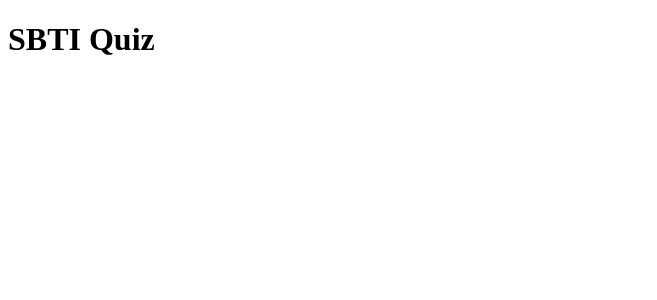
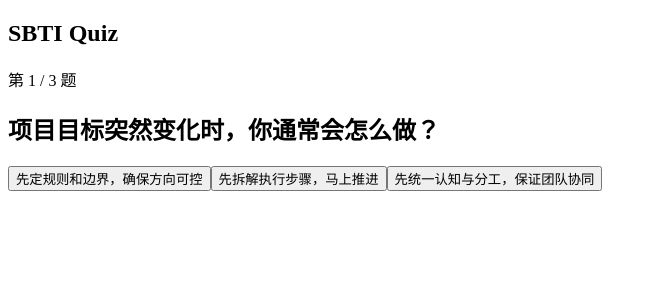
Before and after one commit to zlun408-cyber/OpenClaw-SBTI, a React (Vite) app: page /quiz in a window 1280 px wide. Shown: the top 300 px of the page, without its empty margins (0-657 px from the left). Built offline with nearby package versions, Linux system fonts and the light colour scheme.

Commit message:
feat: add quiz to avatar preview flow

```diff
--- /dev/null
+++ b/src/features/avatar/AvatarPreviewCard.tsx
@@ -0,0 +1,31 @@
+import type { CharacterProfile } from "../../types/domain";
+
+type AvatarPreviewCardProps = {
+  character: CharacterProfile;
+  customName: string;
+  onCustomNameChange: (value: string) => void;
+  onEnterOffice: () => void;
+};
+
+export function AvatarPreviewCard({
+  character,
+  customName,
+  onCustomNameChange,
+  onEnterOffice
+}: AvatarPreviewCardProps) {
+  return (
+    <section>
+      <h1>{character.title}</h1>
+      <label>
+        角色姓名
+        <input
+          value={customName}
+          onChange={(event) => onCustomNameChange(event.target.value)}
+        />
+      </label>
+      <button type="button" onClick={onEnterOffice}>
+        进入数字办公室
+      </button>
+    </section>
+  );
+}
--- a/src/features/avatar/AvatarPreviewRoute.tsx
+++ b/src/features/avatar/AvatarPreviewRoute.tsx
@@ -1,3 +1,35 @@
+import { useState } from "react";
+import { useNavigate } from "react-router-dom";
+
+import { useAppStore } from "../../state/appStore";
+import { AvatarPreviewCard } from "./AvatarPreviewCard";
+
 export function AvatarPreviewRoute() {
-  return <h1>Avatar Preview</h1>;
+  const navigate = useNavigate();
+  const character = useAppStore((state) => state.character);
+  const [customName, setCustomName] = useState(character.customName);
+
+  const enterOffice = () => {
+    useAppStore.setState((state) => ({
+      ...state,
+      phase: "office",
+      character: {
+        ...state.character,
+        customName: customName.trim()
+      }
+    }));
+    navigate("/office");
+  };
+
+  return (
+    <>
+      <h2>Avatar Preview</h2>
+      <AvatarPreviewCard
+        character={character}
+        customName={customName}
+        onCustomNameChange={setCustomName}
+        onEnterOffice={enterOffice}
+      />
+    </>
+  );
 }
--- a/src/features/quiz/SbtiQuizRoute.tsx
+++ b/src/features/quiz/SbtiQuizRoute.tsx
@@ -1,3 +1,48 @@
+import { useState } from "react";
+import { useNavigate } from "react-router-dom";
+
+import { useAppStore } from "../../state/appStore";
+import { questions } from "./questions";
+import { type QuizAnswer, scoreQuiz } from "./scoring";
+
 export function SbtiQuizRoute() {
-  return <h1>SBTI Quiz</h1>;
+  const completeQuiz = useAppStore((state) => state.completeQuiz);
+  const navigate = useNavigate();
+  const [currentQuestionIndex, setCurrentQuestionIndex] = useState(0);
+  const [answers, setAnswers] = useState<QuizAnswer[]>([]);
+
+  const currentQuestion = questions[currentQuestionIndex];
+
+  const submitAnswer = (optionId: string) => {
+    const collectedAnswers = [
+      ...answers,
+      { questionId: currentQuestion.id, value: optionId }
+    ];
+
+    if (currentQuestionIndex === questions.length - 1) {
+      completeQuiz(scoreQuiz(collectedAnswers));
+      navigate("/avatar");
+      return;
+    }
+
+    setAnswers(collectedAnswers);
+    setCurrentQuestionIndex((index) => index + 1);
+  };
+
+  return (
+    <section>
+      <h1>SBTI Quiz</h1>
+      <p>
+        第 {currentQuestionIndex + 1} / {questions.length} 题
+      </p>
+      <h2>{currentQuestion.prompt}</h2>
+      <div>
+        {currentQuestion.options.map((option) => (
+          <button key={option.id} type="button" onClick={() => submitAnswer(option.id)}>
+            {option.label}
+          </button>
+        ))}
+      </div>
+    </section>
+  );
 }
```
Also changed, not shown: 1 other file (tests, documents, lock files or other folders).
